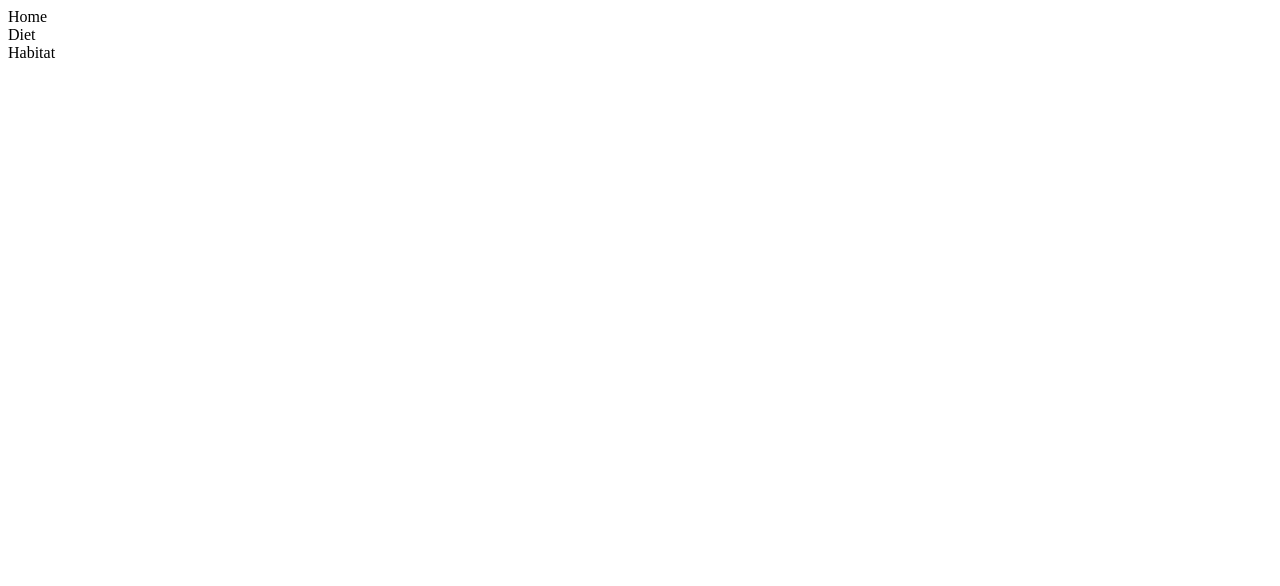
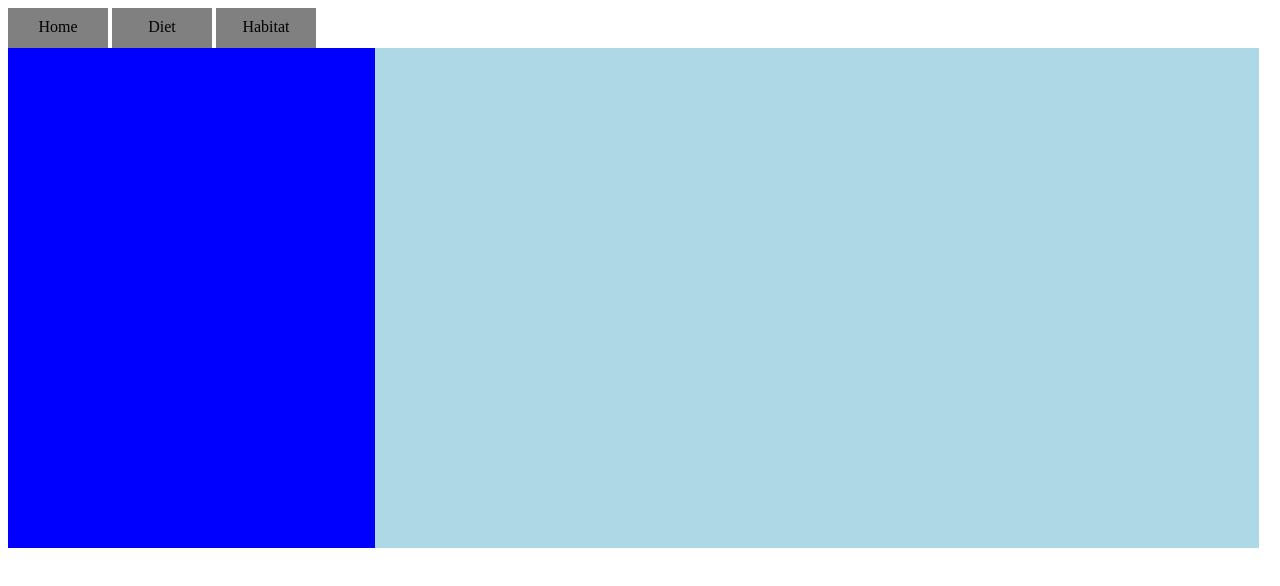
Before and after one commit to rjordan33/17.3_Activity-OnePage, a plain HTML site: page index.html in a window 1280 px wide. Drawn offline with Linux system fonts and the light colour scheme; the site is published under a folder, as on GitHub Pages, so addresses that start at the root find nothing.

Commit message:
anything

```diff
--- a/index.html
+++ b/index.html
@@ -5,7 +5,7 @@
     <meta http-equiv="X-UA-Compatible" content="IE=edge">
     <meta name="viewport" content="width=device-width, initial-scale=1.0">
     <title>Document</title>
-    <link rel="stylesheet" href="/style.css/style.css">
+    <link rel="stylesheet" href="css/style.css">
     <nav>
         <div class="home"><a>Home</a></div>
         <div class="diet"><a>Diet</a></div>
```
Also changed, not shown: css/style.css (renamed from style.css/style.css).
